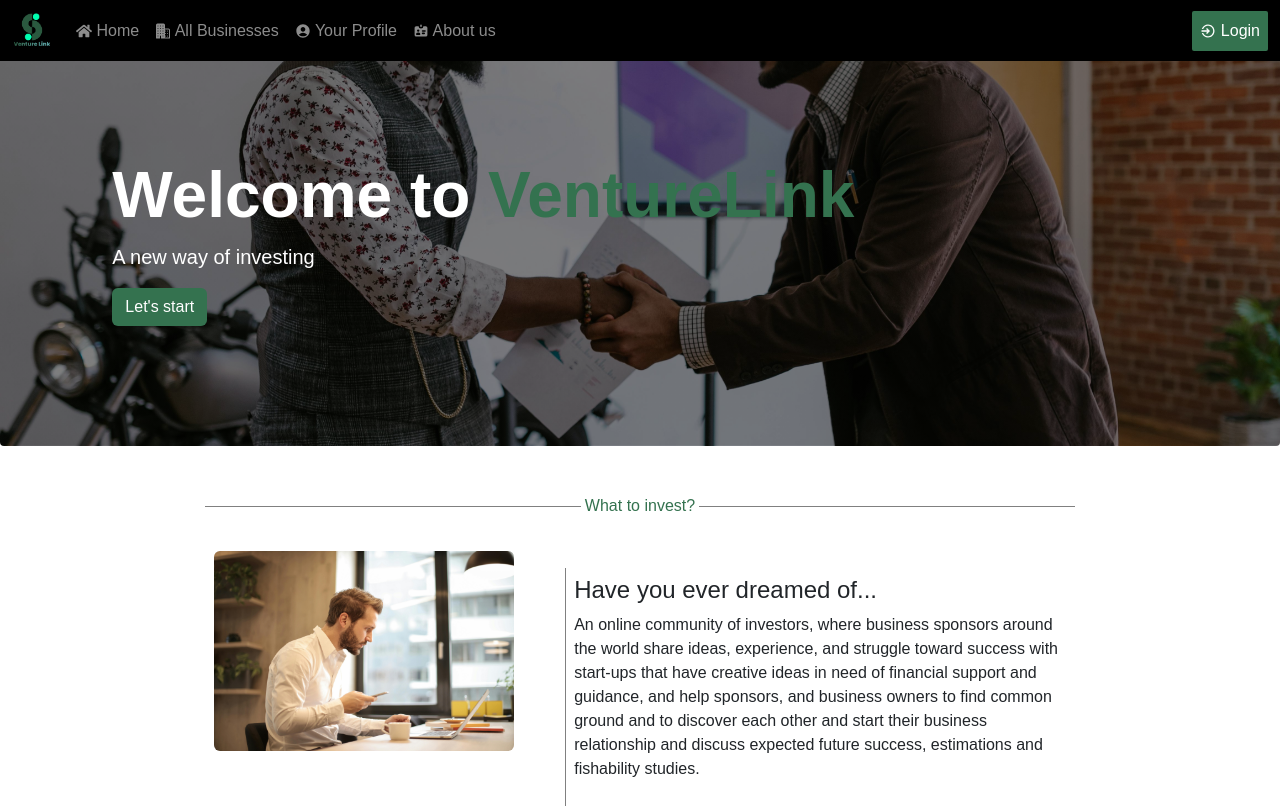
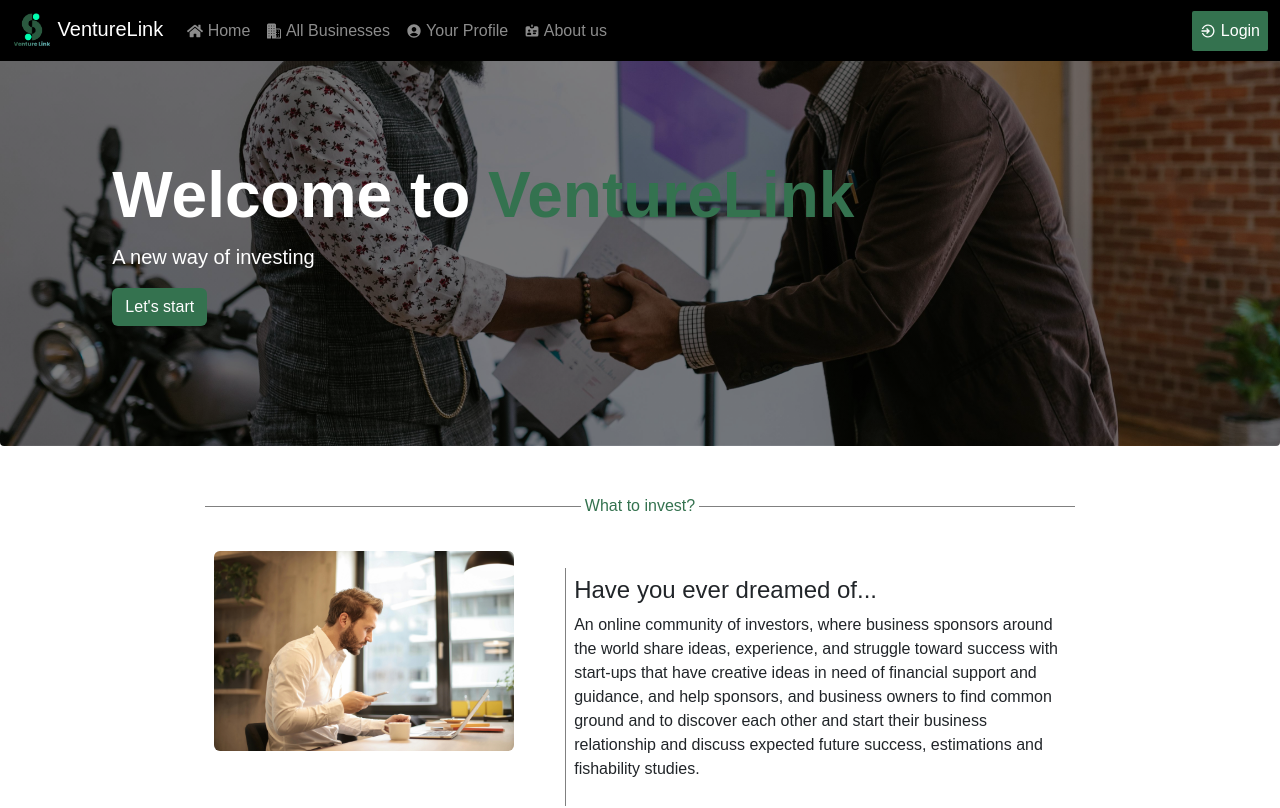
Before and after one commit to MousaKhaleel/VentureLink-an-investors-community, a React (Create React App) app: page / in a window 1280 px wide. Shown: the top 808 px of the page. Built offline with nearby package versions, Linux system fonts and the light colour scheme.

Commit message:
v0.2.1.1

```diff
--- a/src/components/NavBar.js
+++ b/src/components/NavBar.js
@@ -24,7 +24,7 @@ function NavBar() {
     <nav className="navbar navbar-expand-lg navbar-dark" style={{ background: 'rgb(00, 00, 00)' }}>
       <div className="container-fluid">
         <a className="navbar-brand" href="/">
-          <img src={Logo} alt="" width="40" />
+          <img src={Logo} alt="VentureLink" width="40" /> VentureLink
         </a>
         <button className="navbar-toggler" type="button" data-bs-toggle="collapse" data-bs-target="#navbarNavDropdown" aria-controls="navbarNavDropdown" aria-expanded="false" aria-label="Toggle navigation">
           <span className="navbar-toggler-icon"></span>
```
